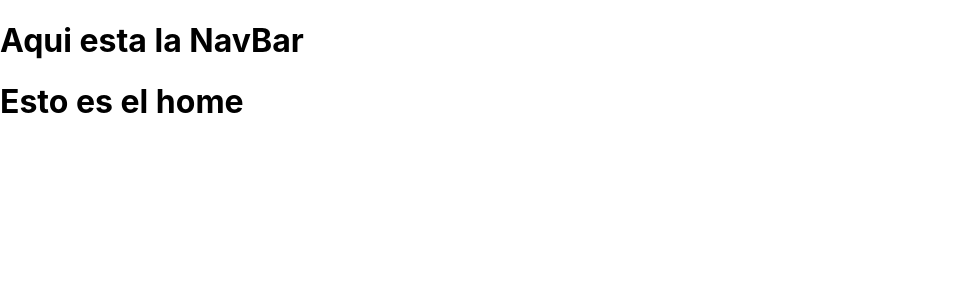
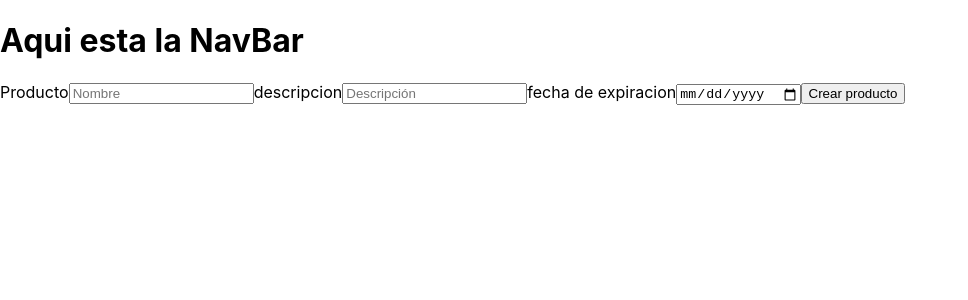
Before and after one commit to cuellojuancruz/El-Sueno-Front, a React (Create React App) app: page /home in a window 1280 px wide. Shown: the top 300 px of the page, without its empty margins (0-968 px from the left). Built offline with nearby package versions, Linux system fonts and the light colour scheme.

Commit message:
boilerplate del front

```diff
--- a/package.json
+++ b/package.json
@@ -3,9 +3,11 @@
   "version": "0.1.0",
   "private": true,
   "dependencies": {
+    "@auth0/auth0-react": "^1.8.0",
     "@testing-library/jest-dom": "^5.14.1",
     "@testing-library/react": "^11.2.7",
     "@testing-library/user-event": "^12.8.3",
+    "axios": "^0.22.0",
     "react": "^17.0.2",
     "react-dom": "^17.0.2",
     "react-redux": "^7.2.5",
--- a/src/App.js
+++ b/src/App.js
@@ -1,15 +1,15 @@
 import NavBar  from "./components/NavBar/NavBar";
 import Home from "./components/Home/Home";
 
+
 import React from "react";
-import { ReactFragment } from "react";
 import { Route } from "react-router-dom";
 import './App.css';
 
 function App() {
   return (
     <React.Fragment>
-      <Route path="/" component={NavBar} />
+      <Route path="/home" component={NavBar} />
       <Route exact path="/home" component={Home} />
     </React.Fragment>
   );
--- a/src/components/Home/Home.js
+++ b/src/components/Home/Home.js
@@ -1,13 +1,111 @@
+
+import { useState } from "react"
+import { connect, useDispatch } from "react-redux"
+import { createProduct } from "../../redux/home/actions"
+
+
+function Home(props){
+
+    console.log(props, "las propss")
+
+    const dispatch = useDispatch()
+
+    const initialState = {name: "", description: "", expirationdate: undefined}
+
+
+    const [product, setProduct] = useState(initialState)
+
+    const {name, description, expirationdate} = product
+
+
+    function handleName(e){
+        setProduct({
+            ...product,
+            name: e.target.value
+        })
+    }
+
+
+    function handleDescription(e){
+        setProduct({
+            ...product,
+            description: e.target.value
+        })
+    }
+
+    function handleExpirationdate(e){
+        setProduct({
+            ...product,
+            expirationdate: e.target.value
+        })
+    }
+
+    function handleCreate (e){
+        e.preventDefault()
+        console.log("entro al create")
+        dispatch(createProduct(product))
+    }
+
+    return(
+
+
+        <div>
+
+
+            <form onSubmit={(e) => handleCreate(e)}>
+                <label>Producto</label>
+                <input
+                type="text"
+                name="name"
+                placeholder="Nombre"
+                value={name}
+                onChange={(e) => handleName(e)}
+                />
+
+                <label>descripcion</label>
+                <input
+                type="text"
+                name="description"
+                placeholder="Descripción"
+                value={description}
+                onChange={(e) => handleDescription(e)}
+                />
+
+                <label>fecha de expiracion</label>
+                <input
+                type="date"
+                name="description"
+                placeholder="descripción"
+                value={expirationdate}
+                onChange={(e) => handleExpirationdate(e)}
+                />
+
+                <button type="submit">Crear producto</button>
+            </form>
 
 
 
-export function Home(){
-    return(
-        <h1>Esto es el home</h1>
-    )
+        </div>
 
+        )
+
+
+}
+
+function mapStateToProps(state) {
+    return {
+        product: state.createProduct.products
+    }
+}
+
+
+function mapDispatchToProps(dispatch) {
+    return {
+        createProduct: (product) => dispatch(createProduct(product)),
+    }
 }
 
 
 
-export default Home;
+
+export default connect(mapStateToProps, mapDispatchToProps) (Home)
--- a/src/index.js
+++ b/src/index.js
@@ -11,7 +11,7 @@ ReactDOM.render(
   <Provider store={store}>
     {/* <React.StrictMode> */}
       <BrowserRouter>
-        <App />
+          <App />
       </BrowserRouter>
     {/* </React.StrictMode> */}
   </Provider>,
--- a/src/redux/home/actions.js
+++ b/src/redux/home/actions.js
@@ -0,0 +1,29 @@
+import axios from 'axios';
+
+
+export function createProduct (product) {
+    console.log("entro al action")
+    return function (dispatch) {
+        axios.post(`http://localhost:3001/product/createProduct/`, product)
+        .then((res) => {
+            console.log("consologuear res", res.data)
+            dispatch({
+                type: "createProduct",
+                payload: res.data
+            })
+        })
+    }
+}
+
+
+// export function creategames (datos) {
+//     return function (dispatch) {
+//         axios.post(`http://localhost:3001/videogame/`, {datos})
+//         .then((res) => {
+//             dispatch({
+//                 type: "creategame",
+//                 payload: res.data
+//             })
+//         })
+//     }
+// }
--- a/src/redux/home/reducer.js
+++ b/src/redux/home/reducer.js
@@ -0,0 +1,24 @@
+const initialState = {
+    products: []
+}
+
+
+
+function createProduct (state = initialState, action){
+
+    console.log("reducer",action.type)
+
+    if(action.type === "createProduct"){
+        console.log("entro al action type", action.payload)
+        console.log(state.products, "estado de productos")
+        return {
+            ...state,
+            products: [...state.products, action.payload]
+        }
+    }
+
+    return state;
+}
+
+
+export default createProduct
--- a/src/redux/rootReducer.js
+++ b/src/redux/rootReducer.js
@@ -1,7 +1,11 @@
 import { combineReducers } from "redux";
+import  createProduct  from "./home/reducer";
+
+
 
 
 const rootReducer = combineReducers({
+  createProduct: createProduct
 
   });
 
```
Also changed, not shown: 1 other file (tests, documents, lock files or other folders).
